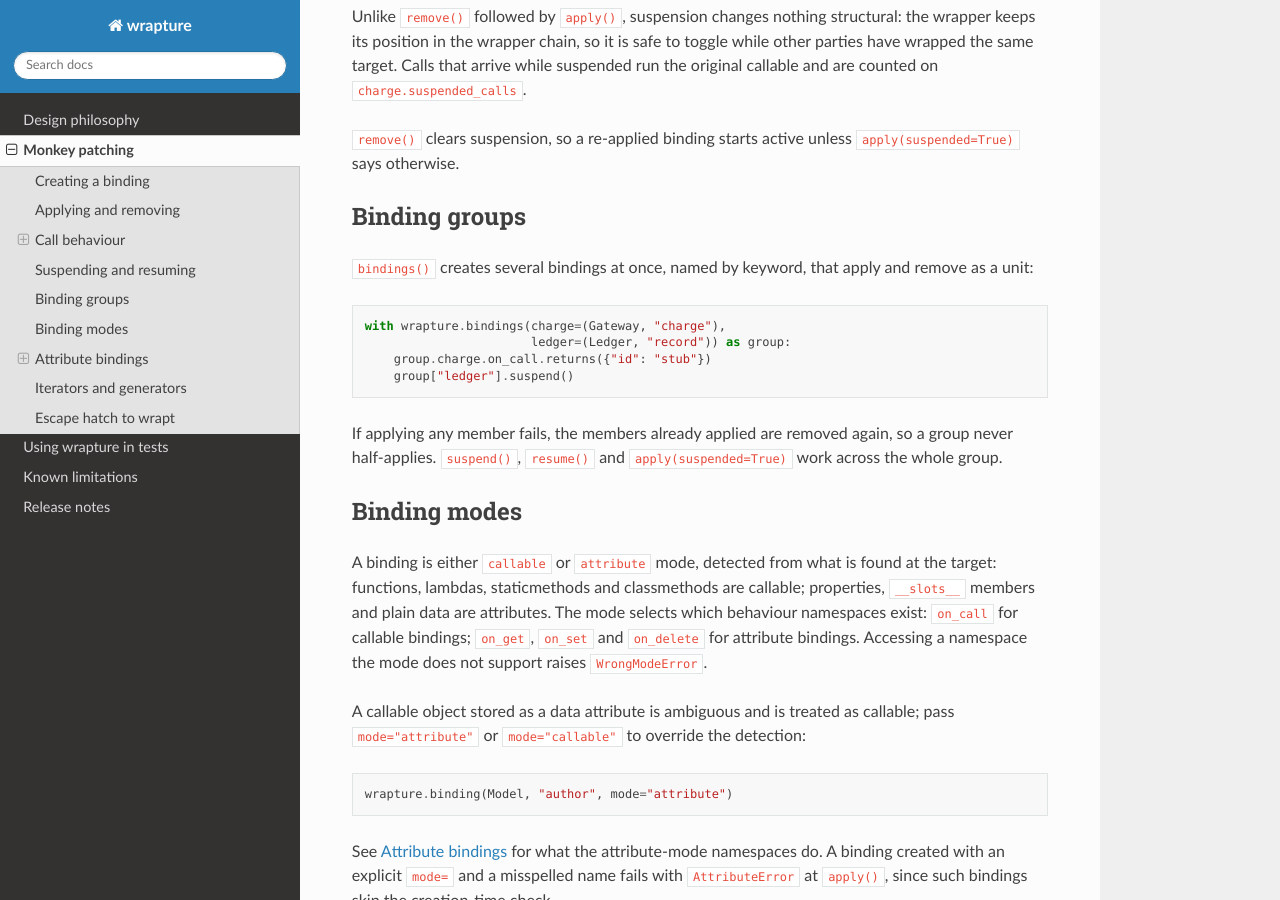
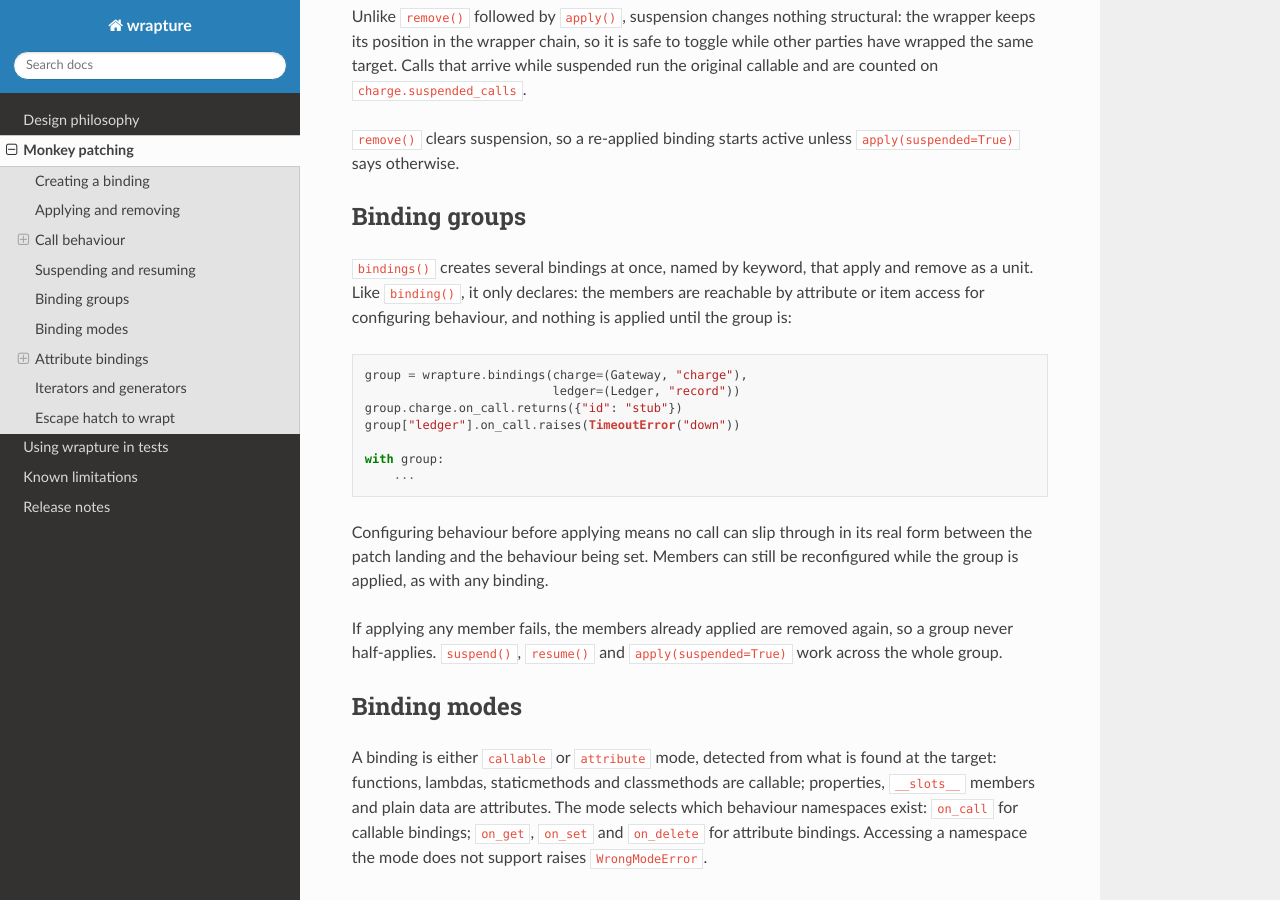
Before and after one commit to GrahamDumpleton/wrapture, a Sphinx documentation site: the page built from docs/monkey-patching.md, in a window 1280 px wide and 900 px high, scrolled down 4088 px. Built offline with Sphinx 7.4.7 and the Read the Docs theme 3.1.0, drawn with Linux system fonts in a browser that asks for light colours.

Commit message:
Show configuring group behaviour before applying in docs examples.
bindings() only declares, so members can be configured through attribute
or item access and applied afterwards. Configuring first means no call
can slip through in its real form between the patch landing and the
behaviour being set, so the examples now show that order.

````diff
--- a/docs/monkey-patching.md
+++ b/docs/monkey-patching.md
@@ -214,14 +214,24 @@ arrive while suspended run the original callable and are counted on
 ## Binding groups
 
 `bindings()` creates several bindings at once, named by keyword, that apply
-and remove as a unit:
+and remove as a unit. Like `binding()`, it only declares: the members are
+reachable by attribute or item access for configuring behaviour, and
+nothing is applied until the group is:
 
 ```python
-with wrapture.bindings(charge=(Gateway, "charge"),
-                       ledger=(Ledger, "record")) as group:
-    group.charge.on_call.returns({"id": "stub"})
-    group["ledger"].suspend()
+group = wrapture.bindings(charge=(Gateway, "charge"),
+                          ledger=(Ledger, "record"))
+group.charge.on_call.returns({"id": "stub"})
+group["ledger"].on_call.raises(TimeoutError("down"))
+
+with group:
+    ...
 ```
+
+Configuring behaviour before applying means no call can slip through in
+its real form between the patch landing and the behaviour being set.
+Members can still be reconfigured while the group is applied, as with
+any binding.
 
 If applying any member fails, the members already applied are removed
 again, so a group never half-applies. `suspend()`, `resume()` and
````
Also changed, not shown: docs/testing.md (+6 -4 lines).
